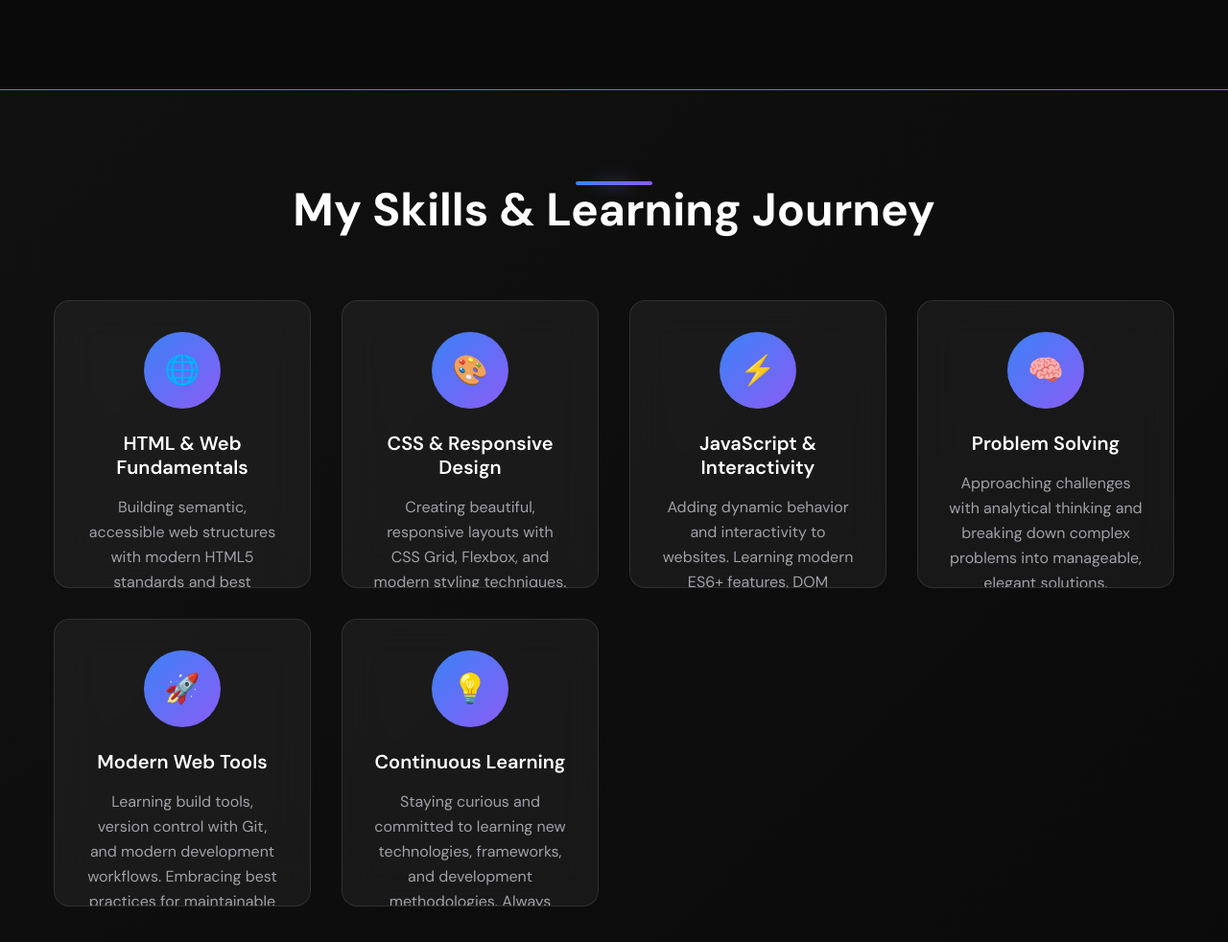
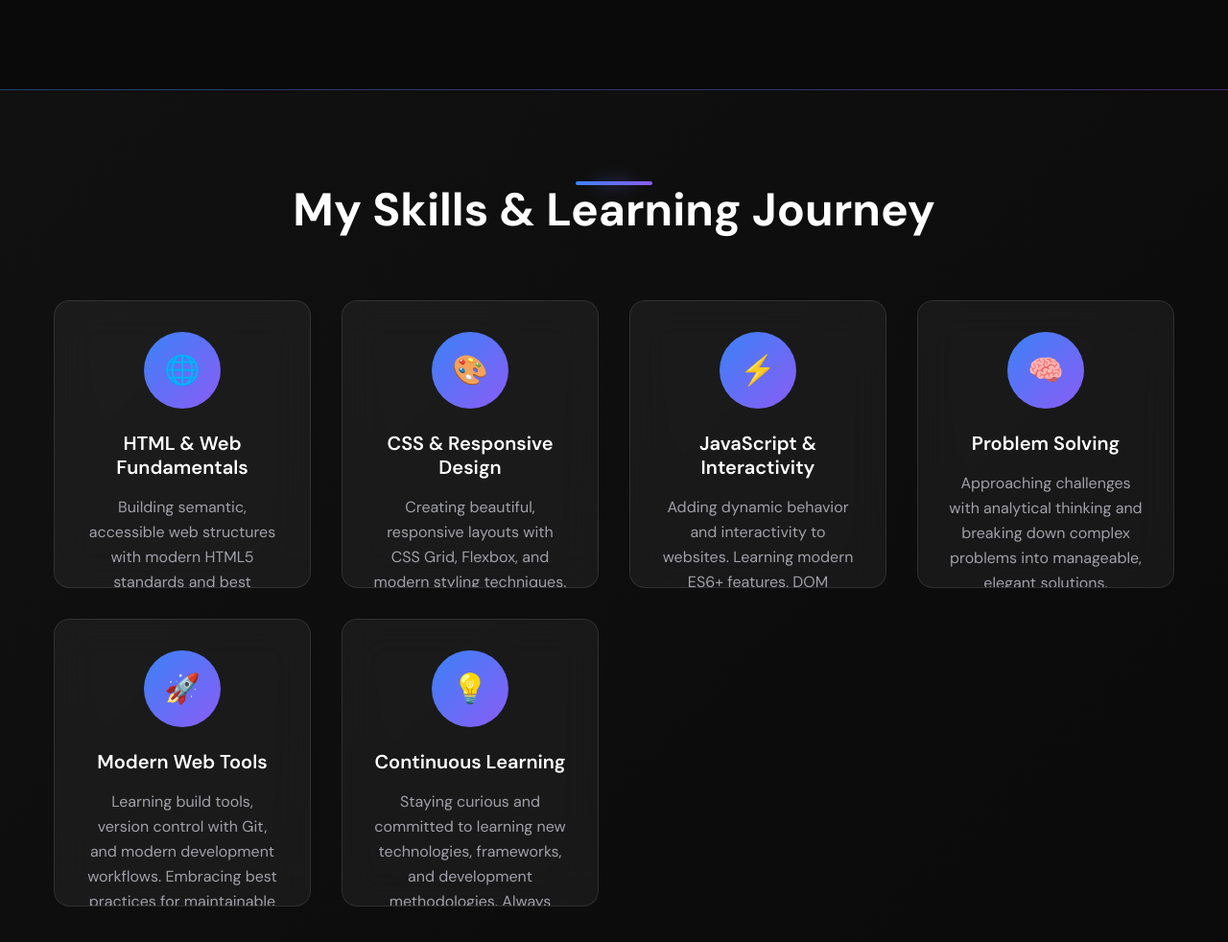
Before and after one commit to amit-mskl/app-dev-project, a plain HTML site: page index.html in a window 1280 px wide. Shown: the part 1719-2701 px from the top of the page at 96% size. Drawn offline with Linux system fonts and the light colour scheme.

Commit message:
made changes to sections.css to fix a UI issue

```diff
--- a/css/sections.css
+++ b/css/sections.css
@@ -888,3 +888,66 @@
         gap: var(--spacing-6);
     }
 }
+
+/* =================================
+   AUTOMATIC SECTION SEPARATORS
+   Add this to the END of your css/sections.css
+   This creates consistent blue lines between ALL sections
+   ================================= */
+
+/* Add separator line above each section (except hero) */
+.about::before,
+.skills::before,
+.contact::before {
+    content: '';
+    position: absolute;
+    top: 0;
+    left: 0;
+    right: 0;
+    height: 1px;
+    background: var(--accent-gradient);
+    opacity: 0.4;
+    z-index: 1;
+}
+
+/* Make sure sections are positioned relative */
+.hero,
+.about,
+.skills,
+.contact {
+    position: relative;
+}
+
+/* Enhance the separator on light theme */
+[data-theme="light"] .about::before,
+[data-theme="light"] .skills::before,
+[data-theme="light"] .contact::before {
+    opacity: 0.3;
+}
+
+/* Optional: Add a subtle glow effect to separators */
+.about::after,
+.skills::after,
+.contact::after {
+    content: '';
+    position: absolute;
+    top: -1px;
+    left: 10%;
+    right: 10%;
+    height: 1px;
+    background: var(--accent-gradient);
+    opacity: 0.1;
+    filter: blur(2px);
+    z-index: 0;
+}
+
+/* Remove any existing separators from skills section to avoid conflicts */
+.skills::before {
+    background: var(--accent-gradient) !important;
+    opacity: 0.4 !important;
+    height: 1px !important;
+}
+
+.skills::after {
+    display: none; /* Remove any existing after pseudo-element */
+}
--- a/index.html
+++ b/index.html
@@ -75,6 +75,7 @@
                 </div>
             </div>
         </section>
+        <div class="section-separator"></div>
         <!-- About Section -->
         <section id="about" class="about section-normal fade-in" aria-labelledby="about-title">
             <div class="about-content-centered">
@@ -117,6 +118,7 @@
                 </div>
             </div>
         </section>
+        <div class="section-separator"></div>
         <!-- Skills Section -->
         <section id="skills" class="skills section-normal" aria-labelledby="skills-title">
             <div class="skills-content">
@@ -166,7 +168,7 @@
                 </div>
             </div>
         </section>
-
+        <div class="section-separator"></div>
         <!-- Projects Section (Optional - for future use) -->
         <section id="projects" class="projects section-normal" aria-labelledby="projects-title" style="display: none;">
             <div class="projects-content">
@@ -176,7 +178,7 @@
                 </div>
             </div>
         </section>
-
+        <div class="section-separator"></div>
         <!-- Contact Section -->
         <section id="contact" class="contact section-normal fade-in" aria-labelledby="contact-title">
             <div class="contact-content">
```
